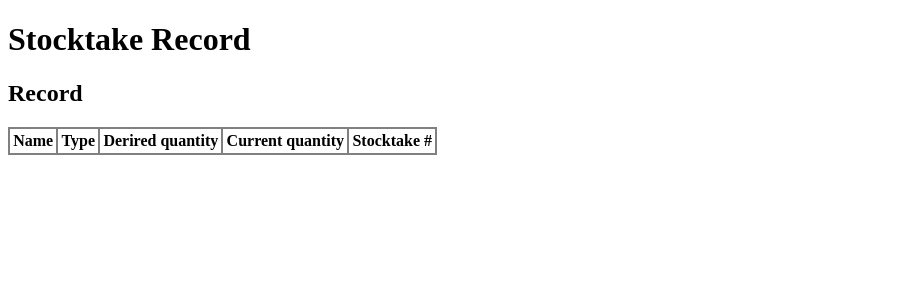
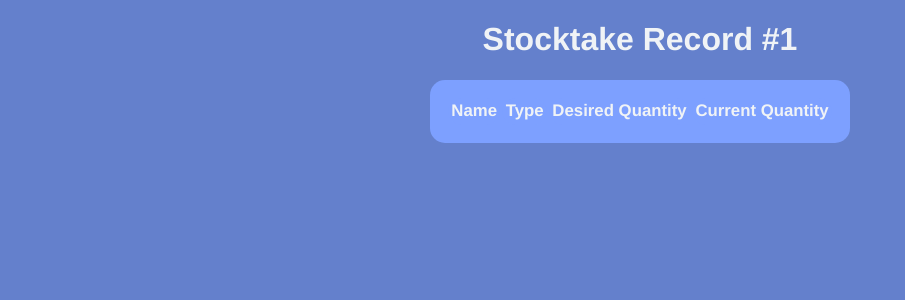
Before and after one commit to timcop/Stocktake, a PHP site: page /scripts/records.php?id=1 in a window 1280 px wide. Shown: the top 300 px of the page, without its empty margins (0-905 px from the left). Run offline with PHP 8.4, Linux system fonts and the light colour scheme; tables that the repository leaves empty hold one stand-in row (values such as "Sample post"); lists and menus that the app fills with data are empty.

Commit message:
Update records.php
Add CSS and reformat

```diff
--- a/www/scripts/records.php
+++ b/www/scripts/records.php
@@ -1,33 +1,11 @@
 <!DOCTYPE HTML>
 <html lang="en">
     <head>
-        <title>Stocktake Record</title>
-        <style>
-            th { text-align: left; }
-
-            table, th, td, fieldset {
-            border: 2px solid grey;
-            border-collapse: collapse;
-            }
-
-            th, td {
-            padding: 0.2em;
-            }
-
-            fieldset {
-                width: 40%;
-            }
-        </style>
+        <title>Stocktake Record #<?php echo $_REQUEST['id']?></title>
+        <link rel="stylesheet" href="../style.css" type="text/css">
     </head>
 
     <body>
-        <h1>Stocktake Record</h1>
-
-        <h2>Record</h2>
-
-        <table border='1'>
-            <tr><th>Name</th><th>Type</th><th>Derired quantity</th><th>Current quantity</th><th>Stocktake #</th></tr>
-
         <?php
             $db_host = '127.0.0.1';
             $db_name = 'stocktake';
@@ -38,6 +16,14 @@
 
             $stock_num = $_REQUEST['id'];
             $q = $pdo->query("SELECT * FROM StocktakeProds WHERE stocktake_num=$stock_num");
+            echo "<h1>Stocktake Record #$stock_num</h1>\n
+                    <table>\n
+                    <tr>\n
+                    <th>Name</th>
+                    <th>Type</th>
+                    <th>Desired Quantity</th>
+                    <th>Current Quantity</th>
+                    </tr>";
 
             while ($row = $q->fetch()) {
                 echo '<tr><td>';
@@ -47,16 +33,10 @@
                 echo '</td><td>';
                 echo $row['desired_quantity'];
                 echo '</td><td>';
-                    if ($row["current_quantityInt"] == NULL) {
-                        echo $row["current_quantityDec"];
-                    } else {
-                        echo $row["current_quantityInt"];
+                echo $row["current_quantity"];
+                echo '</td></tr>';
             }
-                    echo '</td><td>';
-                    echo $row['stocktake_num'];
-                    echo '</td><td>';
-                }
+            echo "</table>\n";
         ?>
-        </table>
     </body>
 </html>
```
Lines whose indentation alone changed are shown as unchanged.
